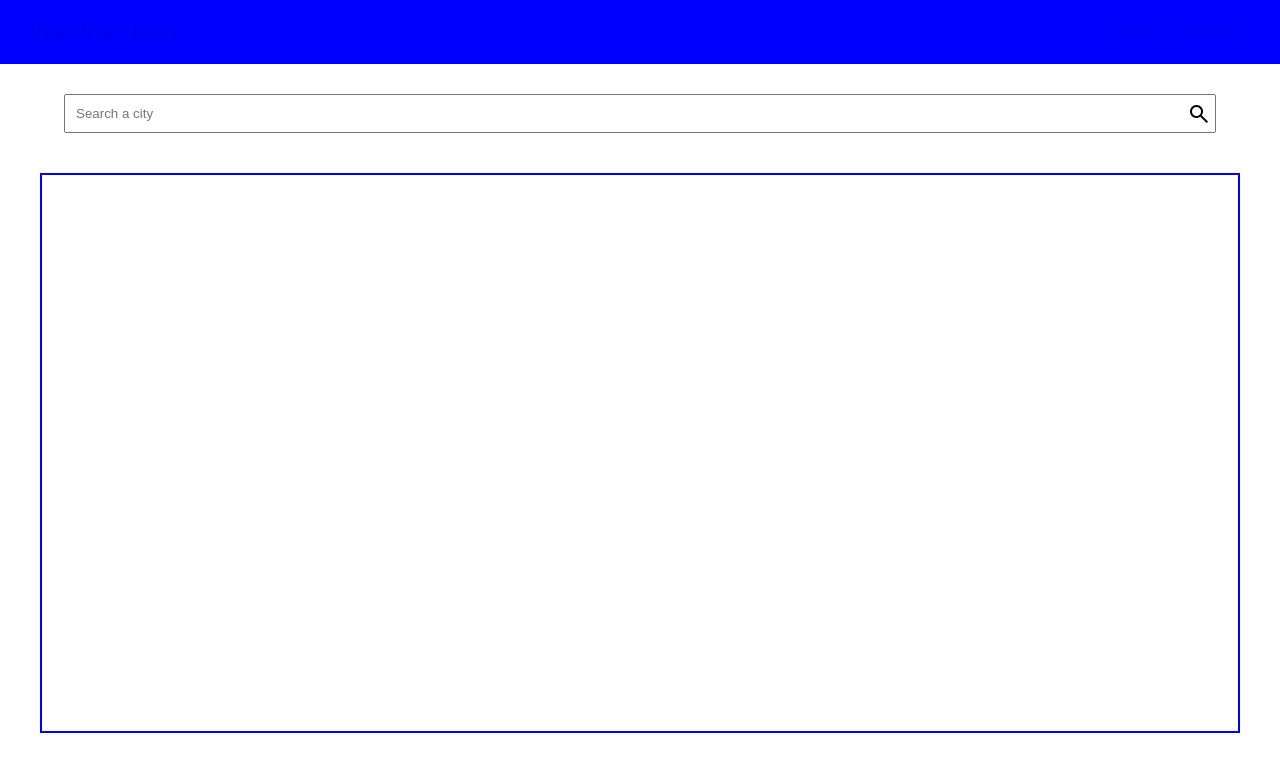
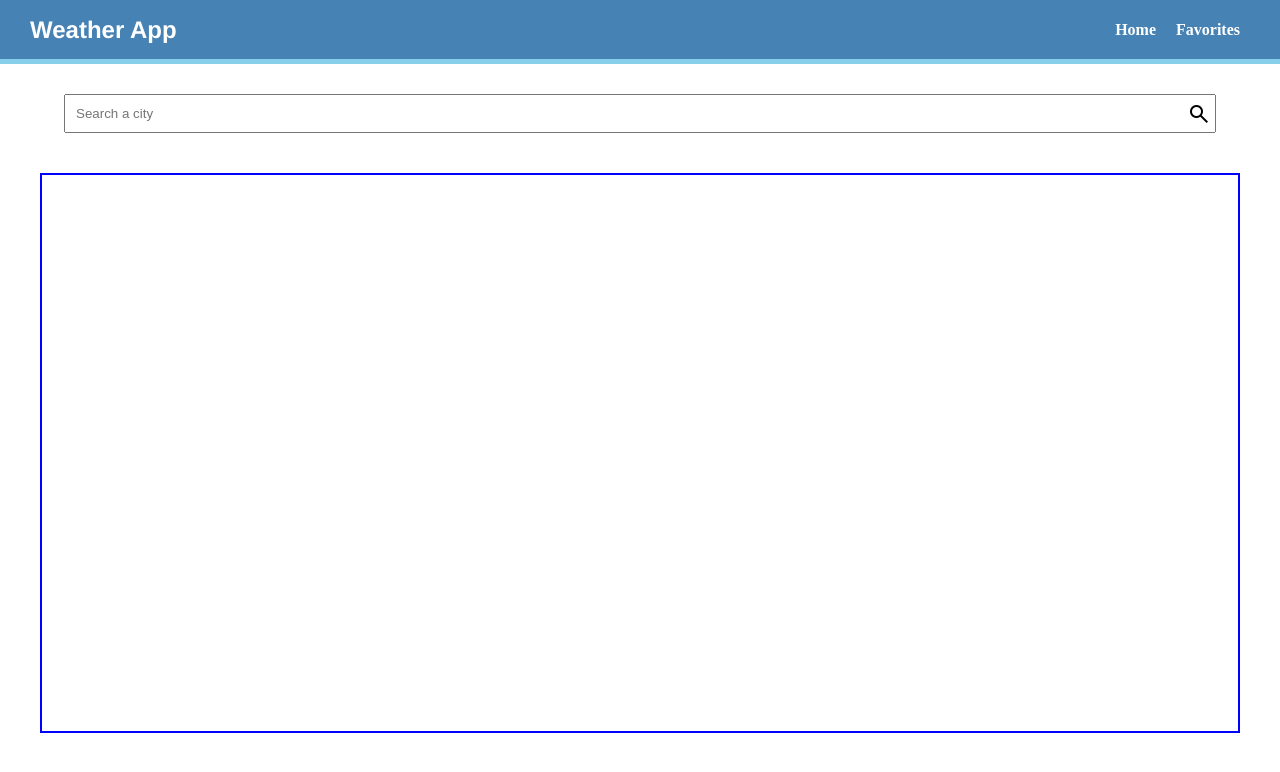
Before and after one commit to OshriAsulin/weather-application, a React (Vite) app: page / in a window 1280 px wide. Shown: the top 772 px of the page. Built offline with nearby package versions, Linux system fonts and the light colour scheme.

Commit message:
change style of navbar, and added css variables

```diff
--- a/src/App.css
+++ b/src/App.css
@@ -1,3 +1,9 @@
+:root {
+  --primary-color: steelblue;
+  --secondary-color: skyblue;
+  --font-color: #f4f4f4;
+}
+
 * {
   margin: 0;
   padding: 0;
--- a/src/components/Navbar/Nvabar.module.css
+++ b/src/components/Navbar/Nvabar.module.css
@@ -1,26 +1,26 @@
 .navbar {
     height: 8vh;
-    background: blue;
+    background-color: var(--primary-color);
+    border-bottom: 5px var(--secondary-color) solid;
     display: flex;
     justify-content: space-between;
     align-items: center;
     padding: 0 30px;
 }
 
-header{
+header {
     /* max-width: 1100px; */
-
 }
 
-.title{
+.title {
     /* padding: 5px; */
 
 }
 
-.title a{
+.title a {
     text-decoration: none;
     font-family: 'Franklin Gothic Medium', 'Arial Narrow', Arial, sans-serif;
-    /* color: #fff; */
+    color: #fff;
 
 }
 
@@ -40,10 +40,9 @@ header{
     text-decoration: none;
     font-weight: bold;
     /* color: #fff; */
+    color: #fff;
 
 }
 
 
-@media (max-width:768){
-
-}
+@media (max-width:768) {}
```
